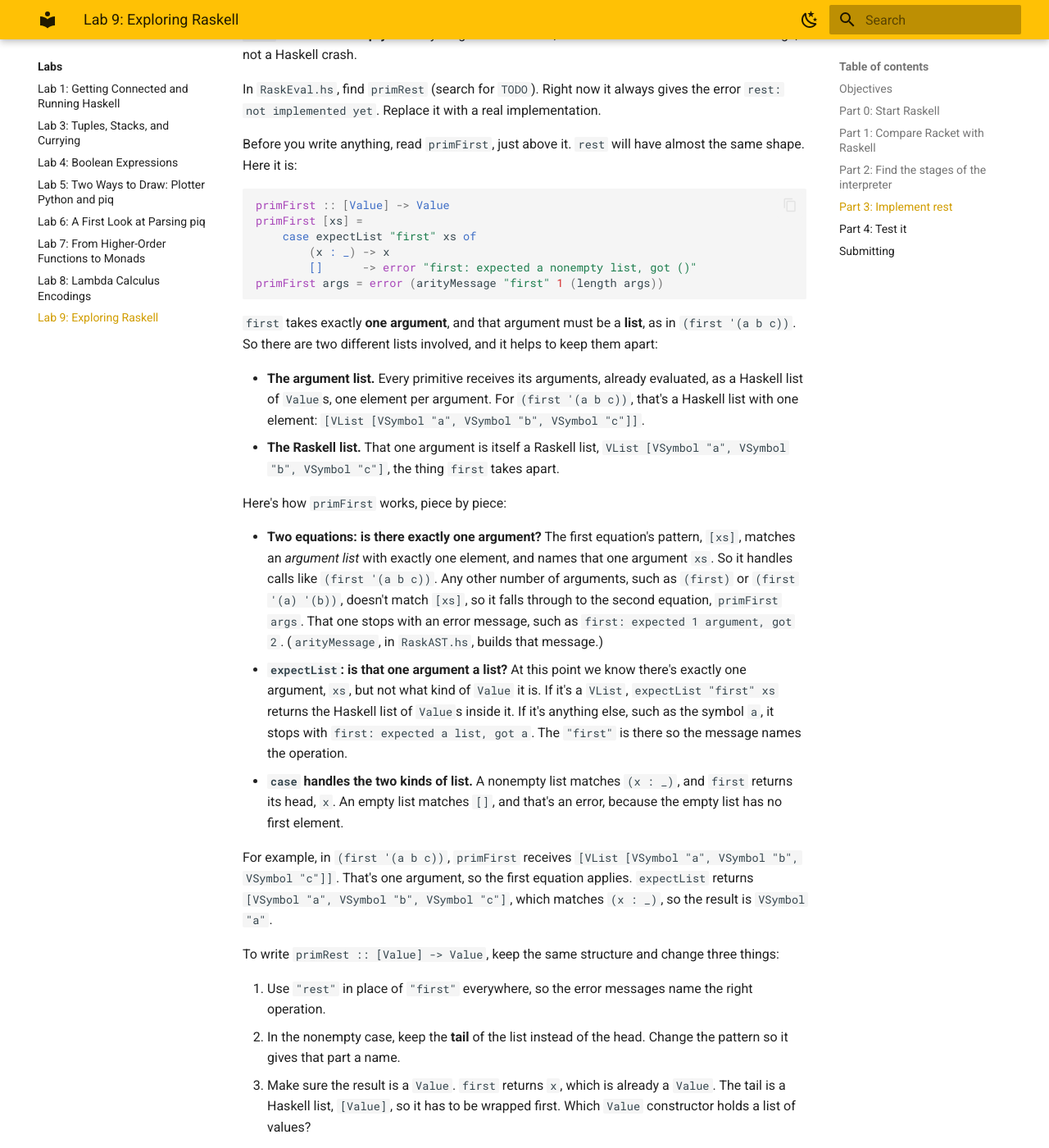
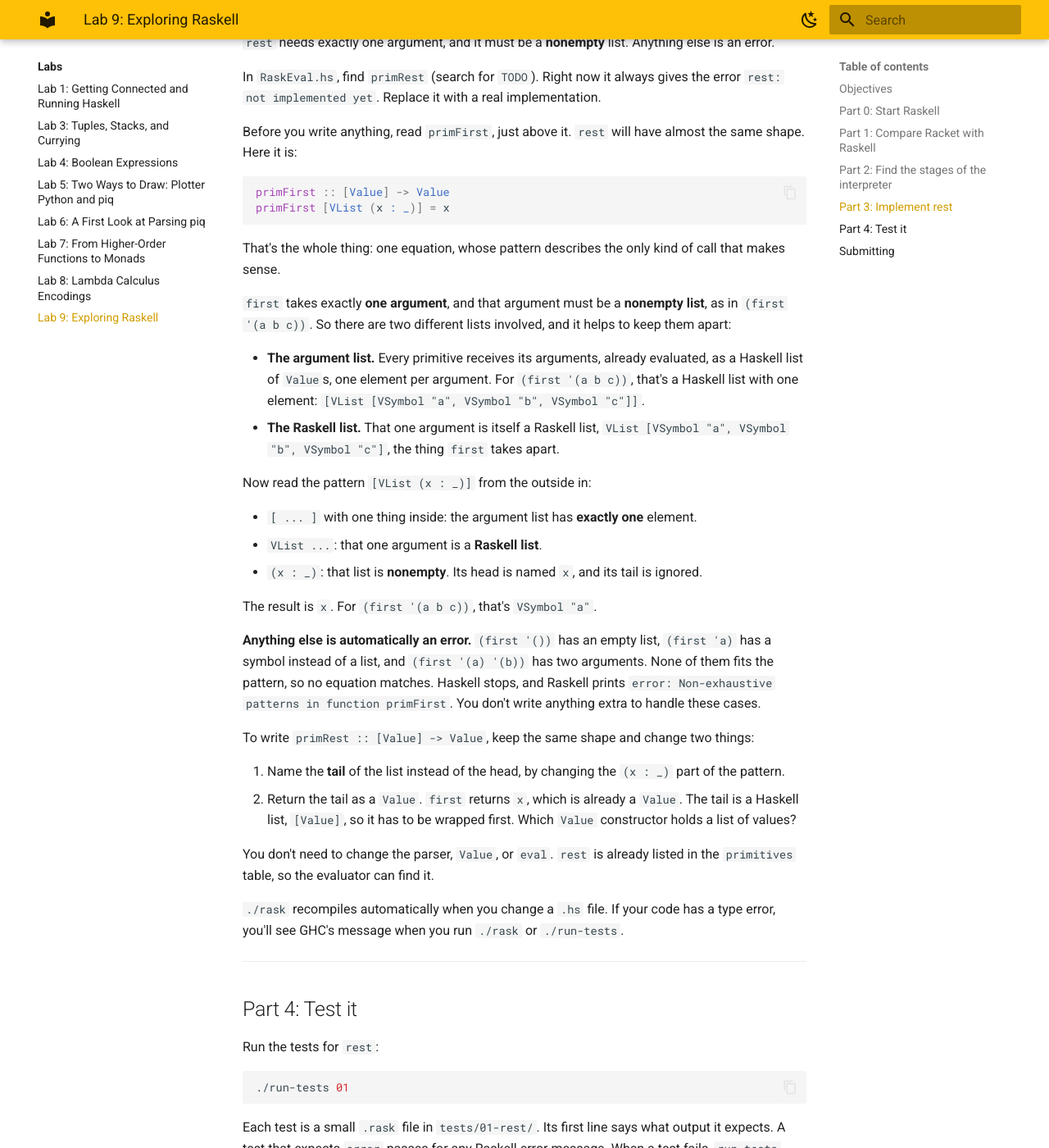
Before and after one commit to lbang-hmc/cs-131-website, an MkDocs documentation site: the page built from content/labs/lab09.md, in a window 1280 px wide and 1400 px high, scrolled down 6075 px. Shown: the whole window at 82% size. Built offline with MkDocs 1.6.1 and Material for MkDocs 9.7.7, drawn with Linux system fonts in a browser that asks for light colours; some of the changed text lies outside the part shown.

Commit message:
Raskell: simplify to happy-path pattern matching; pages match new code
Co-Authored-By: Claude Opus 5.5 <noreply@anthropic.com>

````diff
--- a/content/labs/lab09.md
+++ b/content/labs/lab09.md
@@ -98,14 +98,14 @@ Open the starter files in VS Code. Each one has one job:
 | File | What it does |
 | --- | --- |
 | `RaskParser.hs` | Turns source text into an `SExpr`: the program's structure, before anything is evaluated. |
-| `RaskAST.hs` | Defines `SExpr` and `Value` (what evaluating a program produces), plus printing and helpers for checking arguments. |
-| `RaskEval.hs` | Evaluates an `SExpr` in an environment, producing either an error message or a `Value`. |
+| `RaskAST.hs` | Defines `SExpr` and `Value` (what evaluating a program produces), plus printing. |
+| `RaskEval.hs` | Evaluates an `SExpr` in an environment, producing a `Value`. |
 | `Rask.hs` | The REPL and the file runner. It reads input, calls the parser and the evaluator, and prints the result. |
 | `ParserCombinators.hs`, `ParserBase.hs` | **PROVIDED: DO NOT EDIT.** The course's parser-combinator library, the same one you used for piq. You don't need to understand how these files are implemented. |
 
 Skim `RaskAST.hs` first. Find the two datatypes, `SExpr` and `Value`, and notice that they're separate: one describes programs, the other describes results. Then open `RaskEval.hs` and find `eval`. Each equation handles one kind of expression.
 
-`eval` takes an expression and returns its `Value`. When a Raskell program is wrong, the interpreter stops by calling Haskell's `error` with a message, such as `error "first: expected a nonempty list, got ()"`. Raskell catches it and prints `error: first: expected a nonempty list, got ()`, then keeps running.
+`eval` takes an expression and returns its `Value`. Each part of the interpreter only has equations for programs that make sense. When a Raskell program is wrong, such as `(first 'a)`, Haskell reaches a case that no equation matches and stops. Raskell catches that and prints an error, such as `error: Non-exhaustive patterns in function primFirst`, then keeps running. (A few provided cases give their own message with Haskell's `error` function, such as `error: unbound identifier: zzz`.)
 
 Now follow this program through the interpreter:
 
@@ -190,7 +190,7 @@ The Raskell program is in `examples/cat.rask`. Work through these steps (with a
 | `(rest '())` | an error |
 | `(rest 'a)` | an error |
 
-`rest` needs a **nonempty** list. Anything else is an error, and it should be a Raskell error message, not a Haskell crash.
+`rest` needs exactly one argument, and it must be a **nonempty** list. Anything else is an error.
 
 In `RaskEval.hs`, find `primRest` (search for `TODO`). Right now it always gives the error `rest: not implemented yet`. Replace it with a real implementation.
 
@@ -198,31 +198,30 @@ Before you write anything, read `primFirst`, just above it. `rest` will have alm
 
 ```haskell
 primFirst :: [Value] -> Value
-primFirst [xs] =
-    case expectList "first" xs of
-        (x : _) -> x
-        []      -> error "first: expected a nonempty list, got ()"
-primFirst args = error (arityMessage "first" 1 (length args))
+primFirst [VList (x : _)] = x
 ```
 
-`first` takes exactly **one argument**, and that argument must be a **list**, as in `(first '(a b c))`. So there are two different lists involved, and it helps to keep them apart:
+That's the whole thing: one equation, whose pattern describes the only kind of call that makes sense.
+
+`first` takes exactly **one argument**, and that argument must be a **nonempty list**, as in `(first '(a b c))`. So there are two different lists involved, and it helps to keep them apart:
 
 - **The argument list.** Every primitive receives its arguments, already evaluated, as a Haskell list of `Value`s, one element per argument. For `(first '(a b c))`, that's a Haskell list with one element: `[VList [VSymbol "a", VSymbol "b", VSymbol "c"]]`.
 - **The Raskell list.** That one argument is itself a Raskell list, `VList [VSymbol "a", VSymbol "b", VSymbol "c"]`, the thing `first` takes apart.
 
-Here's how `primFirst` works, piece by piece:
+Now read the pattern `[VList (x : _)]` from the outside in:
 
-- **Two equations: is there exactly one argument?** The first equation's pattern, `[xs]`, matches an *argument list* with exactly one element, and names that one argument `xs`. So it handles calls like `(first '(a b c))`. Any other number of arguments, such as `(first)` or `(first '(a) '(b))`, doesn't match `[xs]`, so it falls through to the second equation, `primFirst args`. That one stops with an error message, such as `first: expected 1 argument, got 2`. (`arityMessage`, in `RaskAST.hs`, builds that message.)
-- **`expectList`: is that one argument a list?** At this point we know there's exactly one argument, `xs`, but not what kind of `Value` it is. If it's a `VList`, `expectList "first" xs` returns the Haskell list of `Value`s inside it. If it's anything else, such as the symbol `a`, it stops with `first: expected a list, got a`. The `"first"` is there so the message names the operation.
-- **`case` handles the two kinds of list.** A nonempty list matches `(x : _)`, and `first` returns its head, `x`. An empty list matches `[]`, and that's an error, because the empty list has no first element.
+- `[ ... ]` with one thing inside: the argument list has **exactly one** element.
+- `VList ...`: that one argument is a **Raskell list**.
+- `(x : _)`: that list is **nonempty**. Its head is named `x`, and its tail is ignored.
 
-For example, in `(first '(a b c))`, `primFirst` receives `[VList [VSymbol "a", VSymbol "b", VSymbol "c"]]`. That's one argument, so the first equation applies. `expectList` returns `[VSymbol "a", VSymbol "b", VSymbol "c"]`, which matches `(x : _)`, so the result is `VSymbol "a"`.
+The result is `x`. For `(first '(a b c))`, that's `VSymbol "a"`.
 
-To write `primRest :: [Value] -> Value`, keep the same structure and change three things:
+**Anything else is automatically an error.** `(first '())` has an empty list, `(first 'a)` has a symbol instead of a list, and `(first '(a) '(b))` has two arguments. None of them fits the pattern, so no equation matches. Haskell stops, and Raskell prints `error: Non-exhaustive patterns in function primFirst`. You don't write anything extra to handle these cases.
 
-1. Use `"rest"` in place of `"first"` everywhere, so the error messages name the right operation.
-2. In the nonempty case, keep the **tail** of the list instead of the head. Change the pattern so it gives that part a name.
-3. Make sure the result is a `Value`. `first` returns `x`, which is already a `Value`. The tail is a Haskell list, `[Value]`, so it has to be wrapped first. Which `Value` constructor holds a list of values?
+To write `primRest :: [Value] -> Value`, keep the same shape and change two things:
+
+1. Name the **tail** of the list instead of the head, by changing the `(x : _)` part of the pattern.
+2. Return the tail as a `Value`. `first` returns `x`, which is already a `Value`. The tail is a Haskell list, `[Value]`, so it has to be wrapped first. Which `Value` constructor holds a list of values?
 
 You don't need to change the parser, `Value`, or `eval`. `rest` is already listed in the `primitives` table, so the evaluator can find it.
 
--- a/content/modules/09.2-building-a-small-lisp-interpreter.md
+++ b/content/modules/09.2-building-a-small-lisp-interpreter.md
@@ -207,15 +207,14 @@ Here:
 
 ### Reporting errors
 
-Some Raskell programs are wrong, such as `(+ 'a 1)` or `(first '())`. When the interpreter finds a problem, it stops by calling Haskell's `error` with a message. For example, here is a helper from `RaskAST.hs` that checks for a number:
+Some Raskell programs are wrong, such as `(+ 'a 1)` or `(first '())`. The interpreter doesn't need special code to catch them. Each part of it is written with patterns that describe only the inputs that make sense. For example, here is `first`:
 
 ```haskell
-expectNumber :: String -> Value -> Integer
-expectNumber _  (VNumber n) = n
-expectNumber op v           = error (op ++ ": expected a number, got " ++ showValue v)
+primFirst :: [Value] -> Value
+primFirst [VList (x : _)] = x     -- exactly one argument, and it's a nonempty list
 ```
 
-The REPL catches the error and prints it as a **Raskell error**, `error: +: expected a number, got a`, and then keeps running. Nothing crashes.
+A wrong program, such as `(first '())` or `(first 'a)`, doesn't fit that pattern, so no equation matches and Haskell stops. The REPL catches that and prints it as a **Raskell error**, such as `error: Non-exhaustive patterns in function primFirst`, and then keeps running.
 
 ### The evaluator's cases
 
````
Also changed, not shown: other parts of content/labs/lab09.md (+13 -13 lines), content/assignments/hw09.md (+22 -23 lines).
